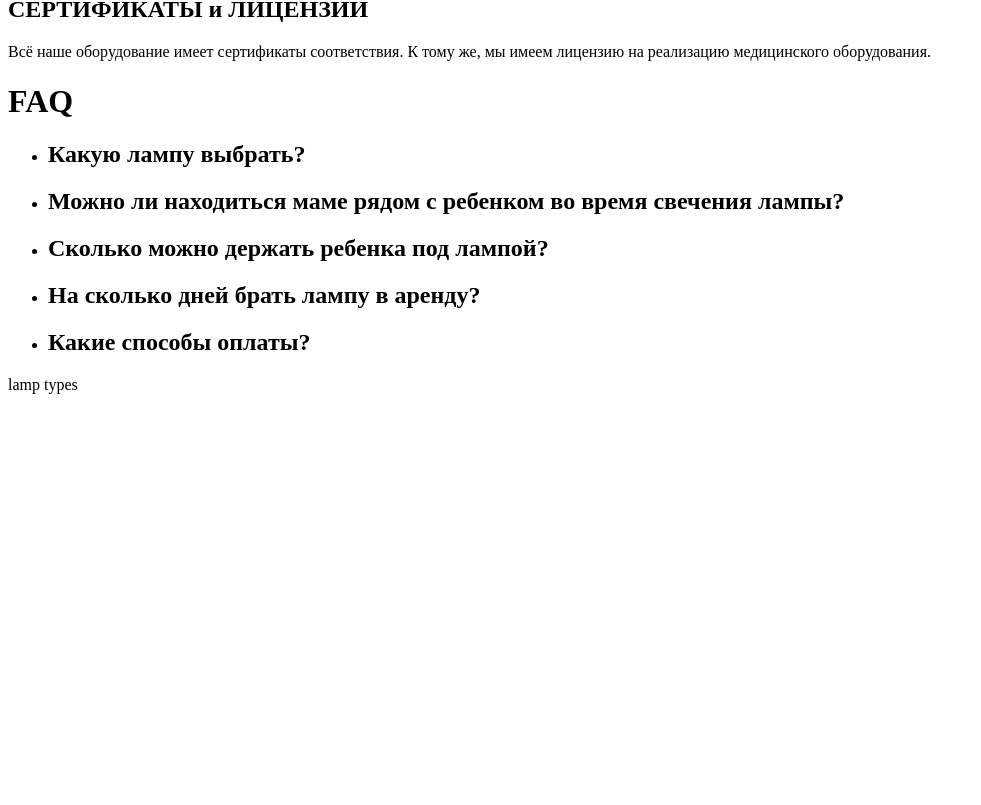
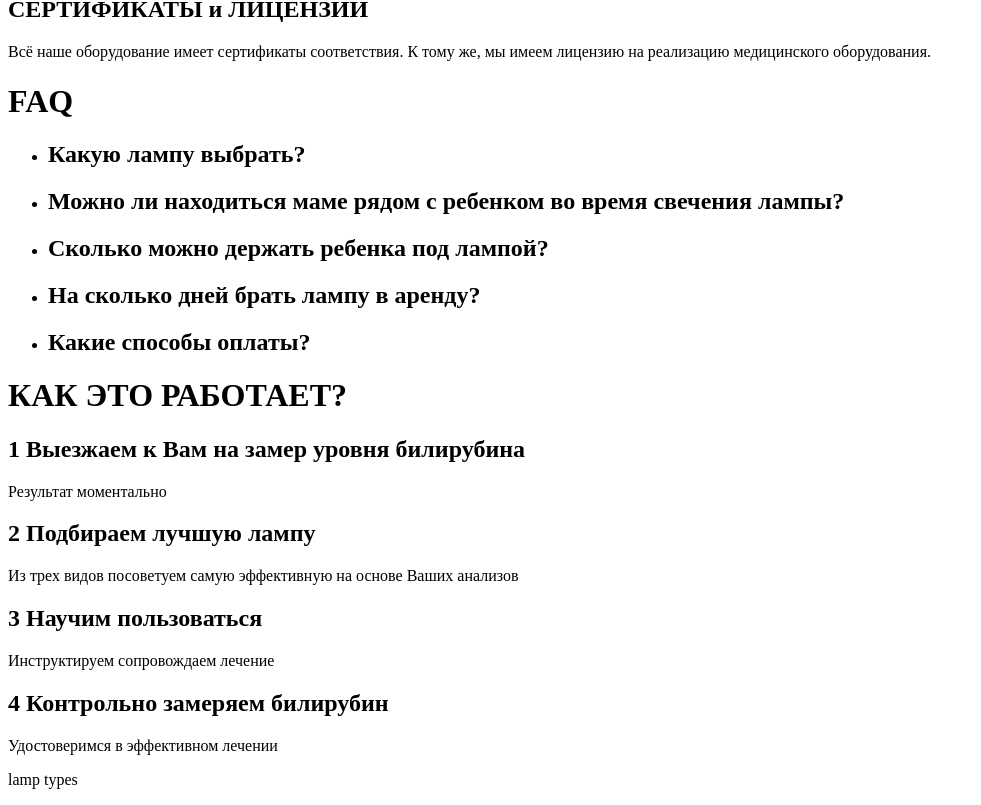
Before and after one commit to yerbol021/lamp, a Next.js app in the folder lamp/: page /how in a window 1280 px wide. Shown: the part 464-1269 px from the top of the page, without its empty margins (0-981 px from the left). Before the commit the page ends 874 px from the top, so only its background shows below. Built offline with nearby package versions, Linux system fonts and the light colour scheme.

Commit message:
Add how it works page

```diff
--- a/lamp/app/how/page.tsx
+++ b/lamp/app/how/page.tsx
@@ -0,0 +1,30 @@
+import React from "react";
+import "./how.css"; // Assuming you have a CSS file for styling
+
+const HowItWorksPage: React.FC = () => {
+  return (
+    <div className="how-it-works">
+      <h1>КАК ЭТО РАБОТАЕТ?</h1>
+      <div className="step">
+        <h2>1 Выезжаем к Вам на замер уровня билирубина</h2>
+        <p>Результат моментально</p>
+      </div>
+      <div className="step">
+        <h2>2 Подбираем лучшую лампу</h2>
+        <p>
+          Из трех видов посоветуем самую эффективную на основе Ваших анализов
+        </p>
+      </div>
+      <div className="step">
+        <h2>3 Научим пользоваться</h2>
+        <p>Инструктируем сопровождаем лечение</p>
+      </div>
+      <div className="step">
+        <h2>4 Контрольно замеряем билирубин</h2>
+        <p>Удостоверимся в эффективном лечении</p>
+      </div>
+    </div>
+  );
+};
+
+export default HowItWorksPage;
--- a/lamp/app/layout.tsx
+++ b/lamp/app/layout.tsx
@@ -3,6 +3,7 @@ import { NextPage } from "next";
 import About from "./about/page";
 import Products from "./products/page";
 import FAQPage from "./faq/page";
+import HowItWorksPage from "./how/page";
 
 const HomePage = () => {
   return (
@@ -10,7 +11,7 @@ const HomePage = () => {
       <body>
         <About />
         <FAQPage />
-        {/* <How /> */}
+        <HowItWorksPage />
         <Products />
         {/* <Contacts /> */}
       </body>
```
